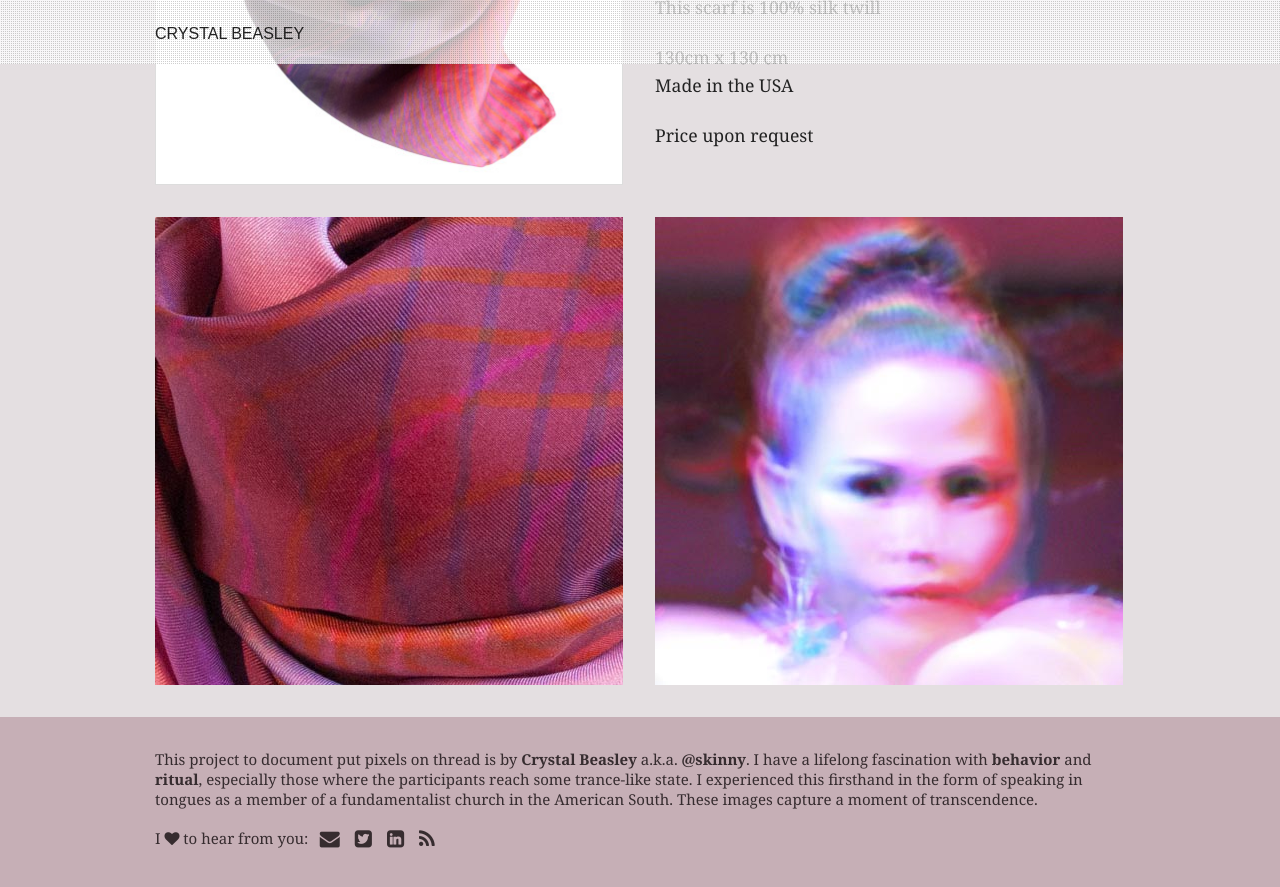
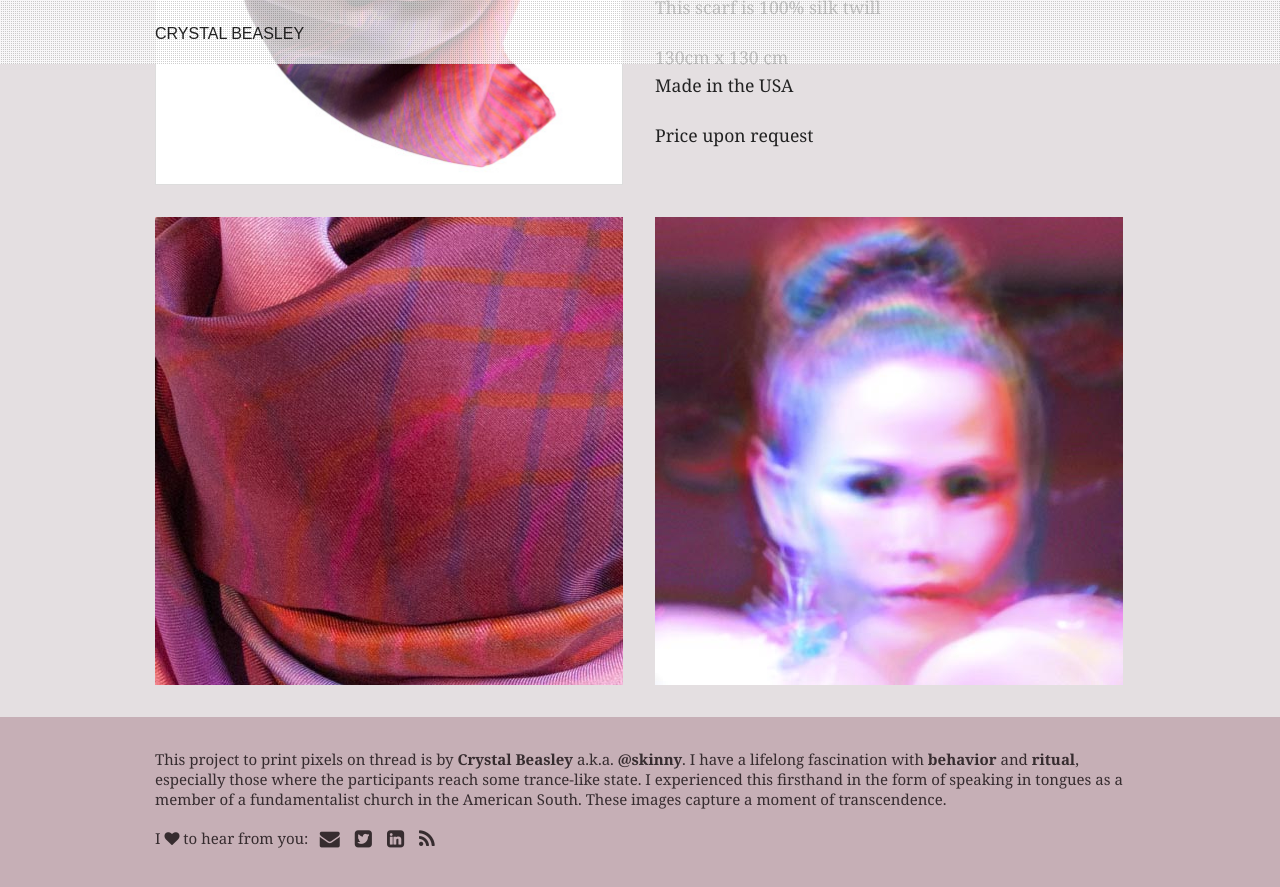
Before and after one commit to skinny97214/thread, a Jekyll site: the page built from index.html, in a window 1280 px wide and 900 px high, scrolled down 2991 px. Shown: the top 887 px of the window. Built offline with Jekyll 4.4.1, drawn with Linux system fonts in a browser that asks for light colours; Markdown is read by kramdown in place of the engine named in the settings.

Commit message:
copy in footer

```diff
--- a/_includes/footer.html
+++ b/_includes/footer.html
@@ -1,7 +1,7 @@
 <div id="footer">
 	<div class="row">
 		<div class="small-12 columns">
-		<p>This project to document put pixels on thread is by <a href="http://skinnywhitegirl.com">Crystal Beasley</a> a.k.a. <a href="http://twitter.com/skinny">@skinny</a>. I have a lifelong fascination with <a href="http://skinnywhitegirl.com/blog/category/pielabpdx/">behavior</a> and <a href="http://www.youtube.com/watch?v=9P4q-Jt851Y">ritual</a>, especially those where the participants reach some trance-like state. I experienced this firsthand in the form of speaking in tongues as a member of a fundamentalist church in the American South. These images capture a moment of transcendence.</p>
+		<p>This project to print pixels on thread is by <a href="http://skinnywhitegirl.com">Crystal Beasley</a> a.k.a. <a href="http://twitter.com/skinny">@skinny</a>. I have a lifelong fascination with <a href="http://skinnywhitegirl.com/blog/category/pielabpdx/">behavior</a> and <a href="http://www.youtube.com/watch?v=9P4q-Jt851Y">ritual</a>, especially those where the participants reach some trance-like state. I experienced this firsthand in the form of speaking in tongues as a member of a fundamentalist church in the American South. These images capture a moment of transcendence.</p>
 
 
 			<p>I <i class="icon-heart"></i> to hear from you: <a href="mailto:crystal@skinnywhitegirl.com"><i class="icon-envelope-alt icon-large"></i></a><a href="https://twitter.com/skinny"><i class="icon-twitter-sign icon-large"></i></a><a href="https://www.linkedin.com/in/crystalbeasley"><i class="icon-linkedin-sign icon-large"></i></a><a href="http://feeds.feedburner.com/PersonAndPlace"><i class="icon-rss icon-large"></i></a></p>
```
Also changed, not shown: 8 other files.
